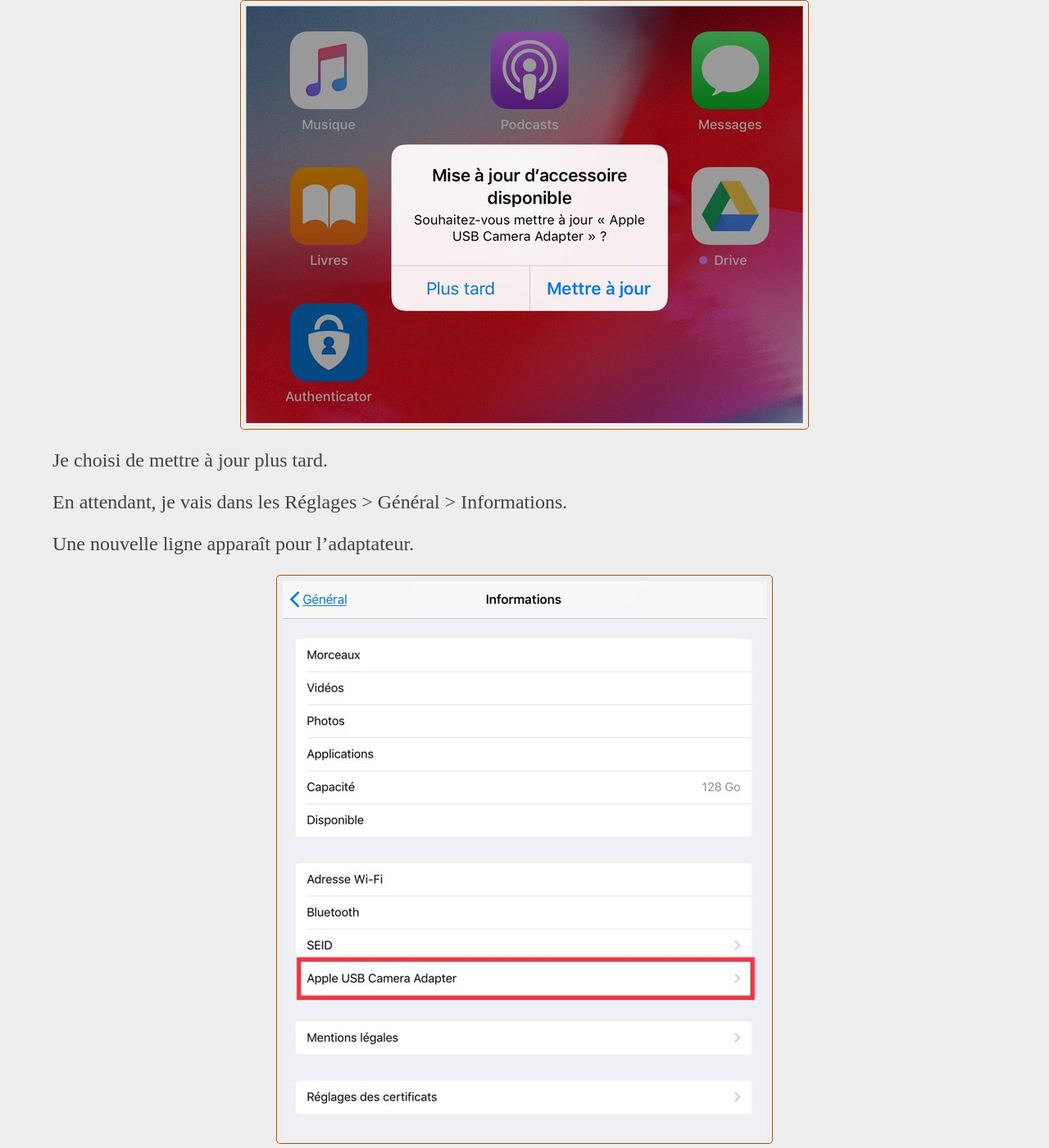
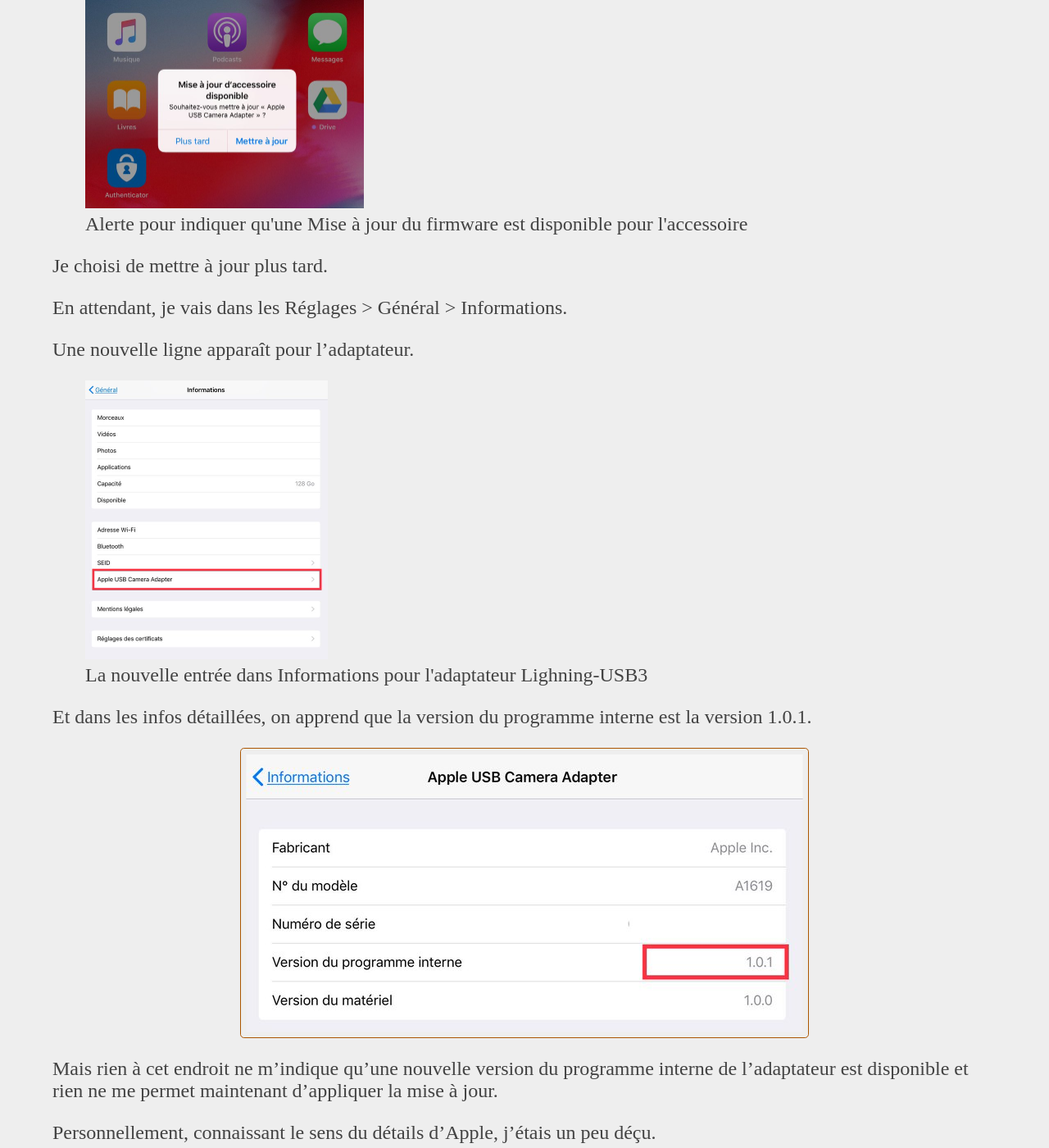
Before and after one commit to MarcosIckx/PreviewMarcosxNet, a Jekyll site: the page built from _posts/2019/2019-08-01-Support-Accessoires-USB-iOS-12.md, in a window 1280 px wide and 1400 px high, scrolled down 1049 px. Shown: the whole window at 82% size. Built offline with Jekyll 4.4.1, drawn with Linux system fonts in a browser that asks for light colours.

Commit message:
Update 2019-08-01-Support-Accessoires-USB-iOS-12.md

```diff
--- a/_posts/2019/2019-08-01-Support-Accessoires-USB-iOS-12.md
+++ b/_posts/2019/2019-08-01-Support-Accessoires-USB-iOS-12.md
@@ -47,7 +47,7 @@
     id: 2
     url: /img/posts/2019/08/01/Support-Accessoires-USB-iOS-12/Alerte-miseajour-accessoire.jpg
     alt: Alerte Mise à Jour d'accesoire disponible
-    title:  "Alerte pour indiquer qu'une Mise à jour du firmware est disponible pour l'accessoire"
+    title: "Alerte pour indiquer qu'une Mise à jour du firmware est disponible pour l'accessoire"
   img-3:
     id: 3
     url: /img/posts/2019/08/01/Support-Accessoires-USB-iOS-12/Reglages-General-Information.jpg
@@ -113,7 +113,7 @@
 Je déverrouille donc l’écran de mon iPad.
 Et hop, je vois surgir cette popup.
 
-![Alerte Mise à Jour d'accesoire disponible]
+{% include picture.html img=page.images.img-2 %}
 
 
 Je choisi de mettre à jour plus tard.
@@ -122,7 +122,7 @@
 
 Une nouvelle ligne apparaît pour l’adaptateur.
 
-![Nouvelle entrée dans Réglages > Général > Informations pour l'adaptateur Lightning - USB 3]
+{% include picture.html img=page.images.img-3 %}
 
 Et dans les infos détaillées, on apprend que la version du programme interne est la version 1.0.1.
 
```
